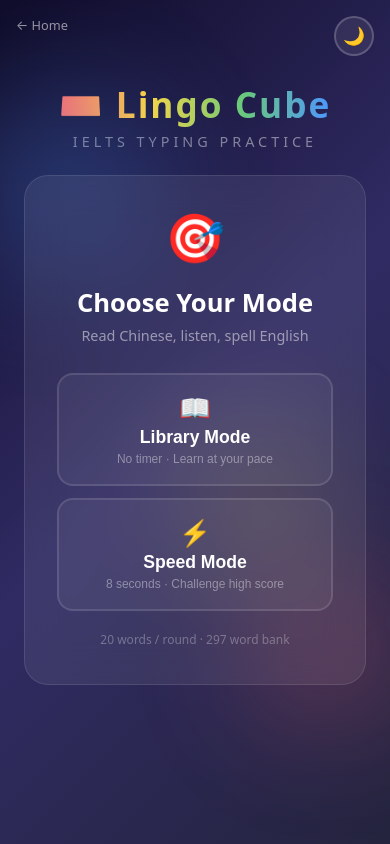
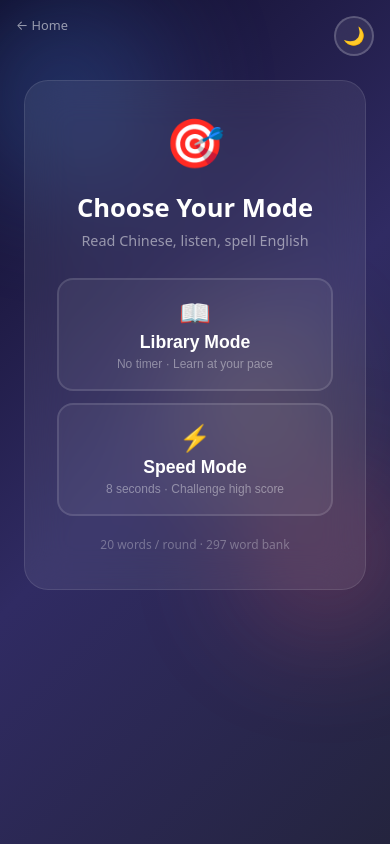
Before and after one commit to jojofran/lingo-cube, a Vue app in the folder lingo_cube_web/: page /#/typing in a window 390 px wide. Built offline with nearby package versions, Linux system fonts and the light colour scheme.

Commit message:
fix: hide title on mobile, sticky stats

```diff
--- a/lingo_cube_web/src/views/TypingGame.vue
+++ b/lingo_cube_web/src/views/TypingGame.vue
@@ -350,8 +350,8 @@ onUnmounted(() => { clearInterval(timer!); animating = false; confetti = []; aud
       </svg>
     </div>
 
-    <!-- Title (hide during play) -->
-    <div v-if="screen !== 'playing'" class="game-header">
+    <!-- Title -->
+    <div class="game-header">
       <h1 class="game-title">⌨️ Lingo Cube</h1>
       <p class="game-subtitle">IELTS Typing Practice</p>
     </div>
@@ -549,6 +549,11 @@ onUnmounted(() => { clearInterval(timer!); animating = false; confetti = []; aud
 
 /* ===== Header ===== */
 .game-header { text-align: center; margin-bottom: 24px; }
+
+@media (max-width: 768px) {
+  .game-header { display: none; }
+}
+
 .game-title {
   font-size: 2.2rem; font-weight: 800; letter-spacing: 2px;
   background: linear-gradient(90deg, #ff6b6b, #ffd93d, #6bcb77, #4d96ff);
@@ -612,6 +617,16 @@ onUnmounted(() => { clearInterval(timer!); animating = false; confetti = []; aud
 .mode-badge.speed { background: rgba(255,107,107,0.2); color: #ff6b6b; }
 
 .stats-row { display: flex; gap: 12px; justify-content: center; margin-bottom: 28px; width: 100%; max-width: 420px; }
+
+@media (max-width: 768px) {
+  .stats-row {
+    position: sticky; top: 0; z-index: 50;
+    margin-bottom: 16px;
+    padding: 10px 12px;
+    border-radius: 0 0 16px 16px;
+  }
+}
+
 .stat {
   flex: 1 1 0;
   display: flex; flex-direction: column; align-items: center;
```
